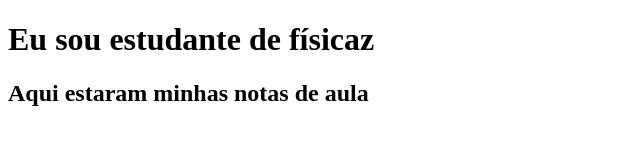
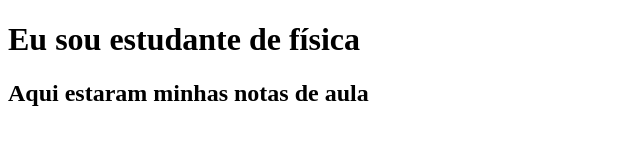
Before and after one commit to Joseph361/Joseph361.github.io, a plain HTML site: page index.html in a window 1280 px wide. Shown: the full height of the page, 0-640 px from the left. Drawn offline with Linux system fonts and the light colour scheme.

Commit message:
Update index.html

```diff
--- a/index.html
+++ b/index.html
@@ -7,7 +7,7 @@
     <title>Meu primeiro site no GitHub Pages</title>
 </head>
 <body>
-    <h1>Eu sou estudante de físicaz</h1>
+    <h1>Eu sou estudante de física</h1>
 
     <h2>Aqui estaram minhas notas de aula</h2>
 
```
